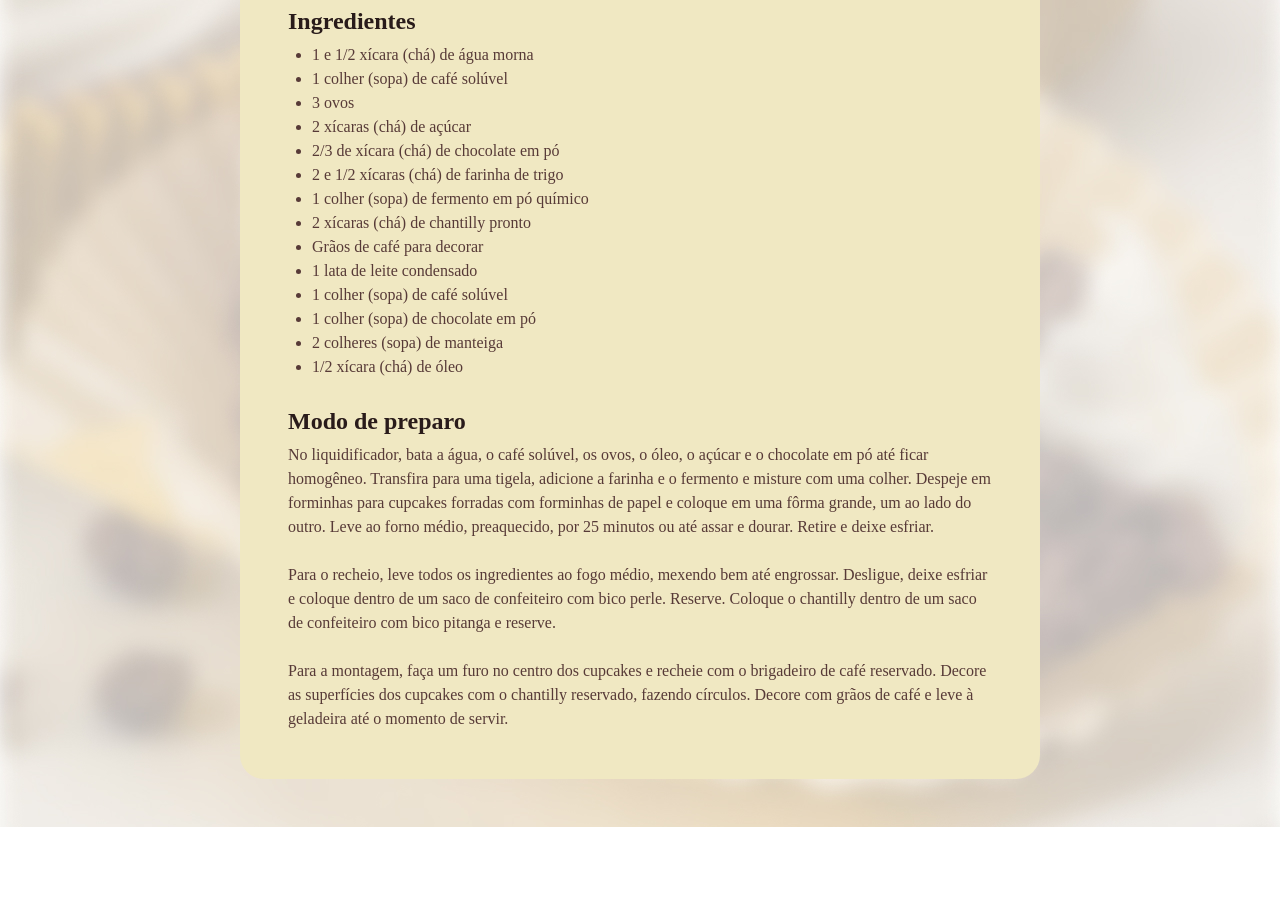
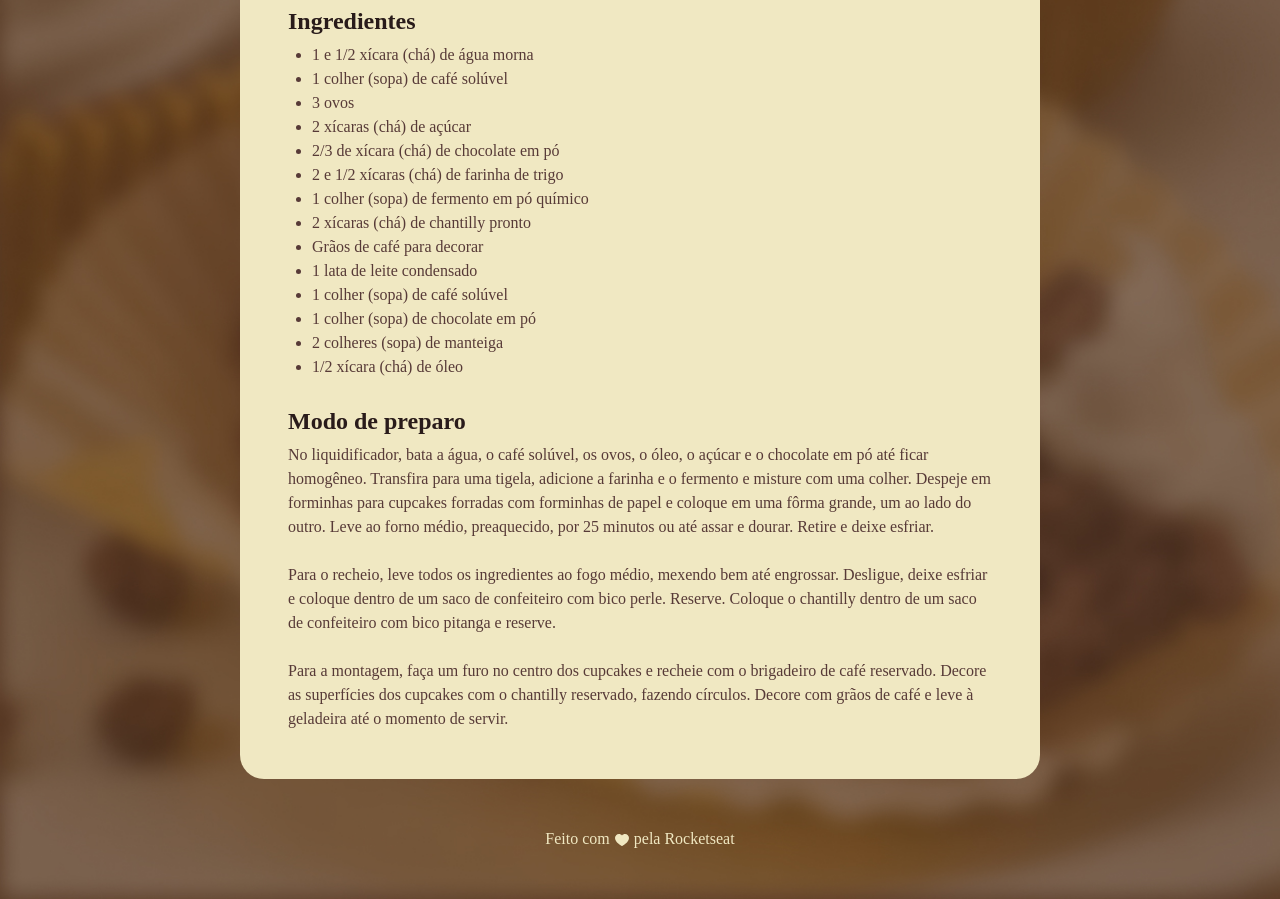
Before and after one commit to GhDanielOliveira/ProjetoReceita, a plain HTML site: page index.html in a window 1280 px wide. Shown: the part 720-1619 px from the top of the page. Before the commit the page ends 1547 px from the top, so only its background shows below. Drawn offline with Linux system fonts and the light colour scheme; a web font is replaced by a local one.

Commit message:
adicionando rodape

```diff
--- a/index.html
+++ b/index.html
@@ -59,5 +59,8 @@
     </section>
     </main>
   </div>
+  <footer>
+    Feito com <img src="assets/heart.svg" alt="coracao"> pela Rocketseat
+  </footer>
 </body>
 </html>
--- a/style.css
+++ b/style.css
@@ -8,7 +8,7 @@
   color: #573a37;
 }
 body{
-  background-image: url(assets/bg.jpg);
+  background-image: url(assets/bg2.jpg);
   background-size: cover;
 }
 #page {
@@ -47,3 +47,11 @@ h1,h2{
 ul{
   padding-left: 24px;
 }
+footer{
+  color: #f0e8c2;
+  text-align: center;
+  padding-bottom: 48px;
+}
+footer img {
+  vertical-align: middle;
+}
```
Also changed, not shown: assets/bg2.jpg (added), assets/heart.svg (added).
